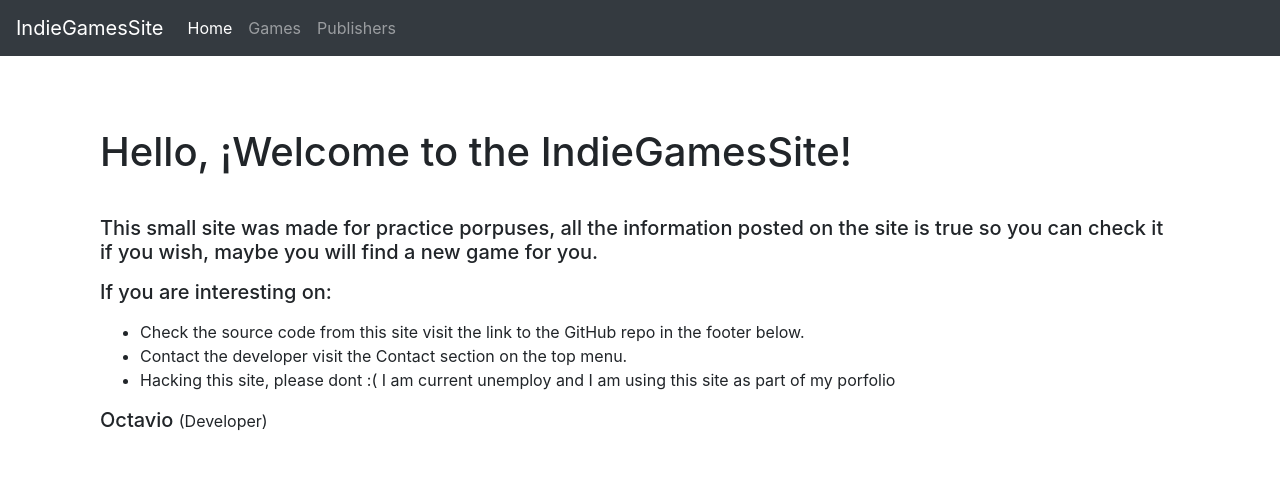
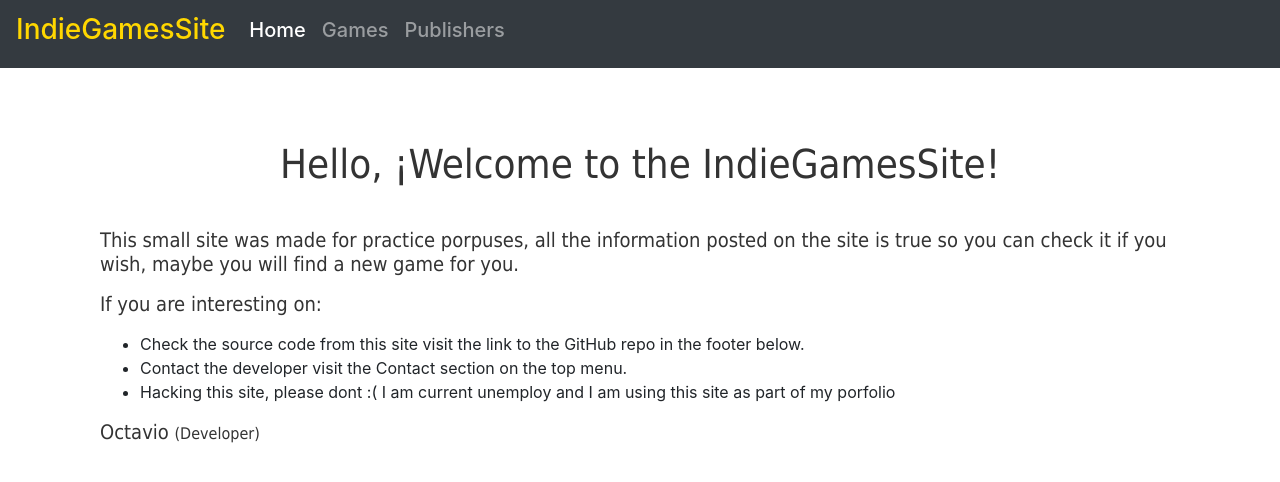
Before and after one commit to TheRealTau/My-Indie-Games-Django-Site, a Django app: page / in a window 1280 px wide. Shown: the top 482 px of the page. Run offline with Django 3.2, Linux system fonts and the light colour scheme; some libraries are stand-ins or nearby versions.

Commit message:
Added style to pagination class and changes on navbar

```diff
--- a/IndieGamesSite/IndieGamesSite/templates/base.html
+++ b/IndieGamesSite/IndieGamesSite/templates/base.html
@@ -22,7 +22,7 @@
     <div class="row">
       <div class="col-md-12">
         <nav class="navbar navbar-expand-lg navbar-dark bg-dark">
-          <a class="navbar-brand" href="{% url 'index' %}">IndieGamesSite</a>
+          <a class="navbar-brand main_color" href="{% url 'index' %}"><h3>IndieGamesSite</h3></a>
           <button class="navbar-toggler" type="button" data-toggle="collapse" data-target="#navbarSupportedContent" aria-controls="navbarSupportedContent" aria-expanded="false" aria-label="Toggle navigation">
             <span class="navbar-toggler-icon"></span>
           </button>
@@ -30,13 +30,13 @@
           <div class="collapse navbar-collapse" id="navbarSupportedContent">
             <ul class="navbar-nav mr-auto">
               <li class="nav-item {% if  request.path == '/' %}active{% endif %}">
-                <a class="nav-link" href="{% url 'index' %}">Home <span class="sr-only">(current)</span></a>
+                <a class="nav-link" href="{% url 'index' %}"><h5>Home</h5><span class="sr-only">(current)</span></a>
               </li>
               <li class="nav-item {% if  request.path == '/games/' %}active{% endif %}">
-                <a class="nav-link" href="{% url 'games' %}">Games</a>
+                <a class="nav-link" href="{% url 'games' %}"><h5>Games</h5></a>
               </li>
               <li class="nav-item {% if  request.path == '/publishers/' %}active{% endif %}">
-                <a class="nav-link" href="{% url 'pub' %}">Publishers</a>
+                <a class="nav-link" href="{% url 'pub' %}"><h5>Publishers</h5></a>
               </li>
             </ul>
           </div>
--- a/IndieGamesSite/core/static/core/style.css
+++ b/IndieGamesSite/core/static/core/style.css
@@ -63,3 +63,47 @@
     max-height: 60px;
     max-width: 60px;
 }
+
+.index_content h1 {
+    text-align: center;
+    font-size: 40px;
+    color: #333333;
+    font-weight: 400;
+    font-family: Tahoma, Geneva, sans-serif;
+}
+
+.index_content h5 {
+    text-align: left;
+    font-size: 20px;
+    color: #333333;
+    font-weight: 300;
+    font-family: Tahoma, Geneva, sans-serif;
+}
+
+.main_color h3 {
+    color: gold;
+}
+
+.section_title h1 {
+    text-align: center;
+}
+
+.pagination_style {
+    display: inline-block;
+  }
+
+.pagination_list a {
+    color: black;
+    float: left;
+    padding: 8px 16px;
+    text-decoration: none;
+    font-weight: 600;
+    font-size: large;
+}
+
+.pagination_list a.active {
+    background-color: gray;
+    color: gold;
+  }
+
+  .pagination_list a:hover:not(.active) {background-color: #ddd;}
```
